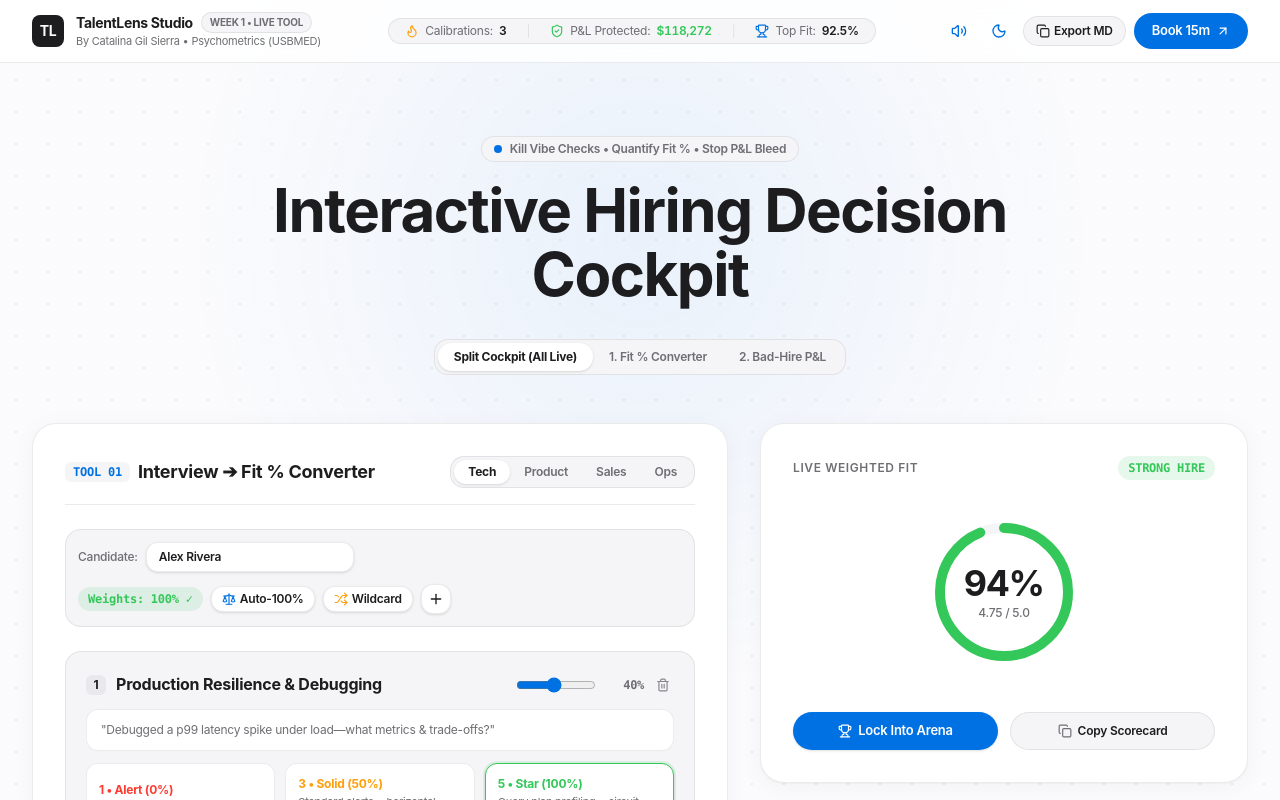
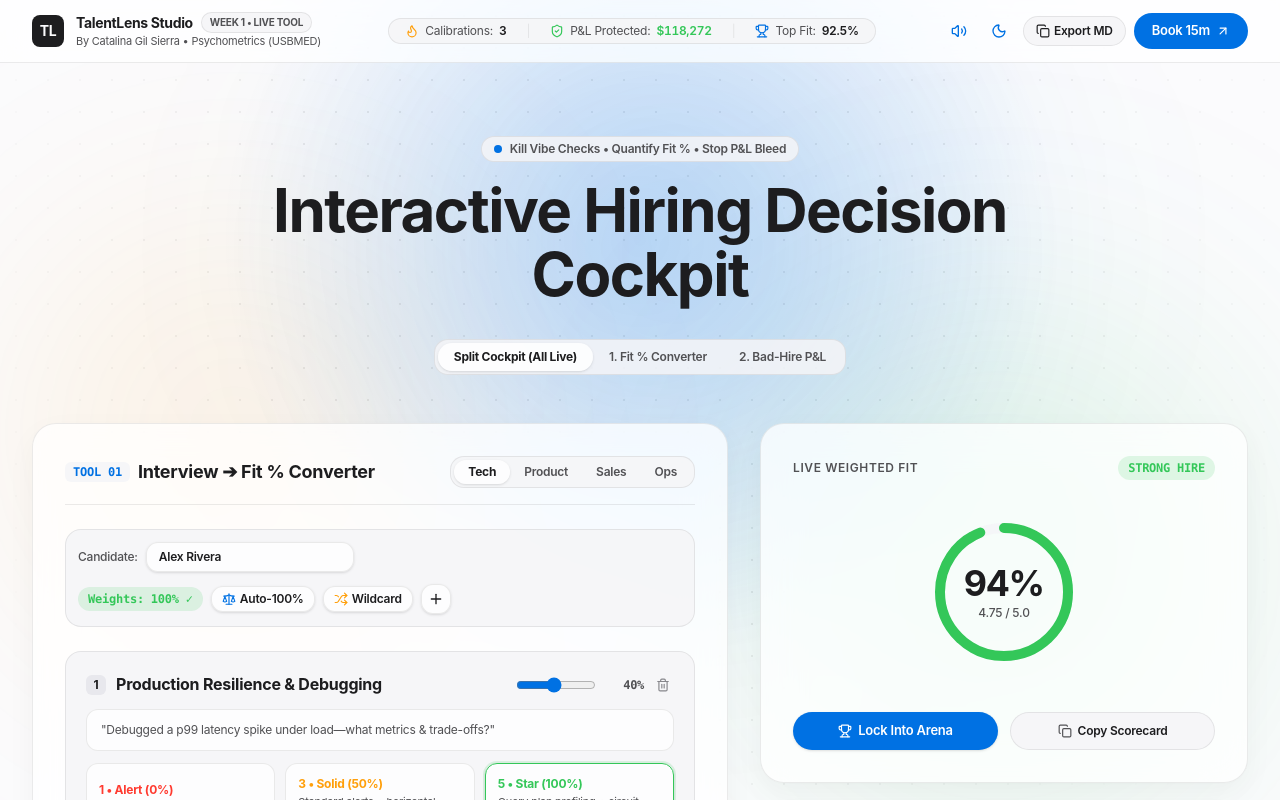
Before and after one commit to CatagRecruiter/human_factor_landing, a React (Vite) app: page / in a window 1280 px wide. Shown: the top 800 px of the page. Built offline with nearby package versions, Linux system fonts and the light colour scheme.

Commit message:
feat: activate always-on living canvas background with Apple fluid mesh orbs

```diff
--- a/src/App.tsx
+++ b/src/App.tsx
@@ -243,9 +243,14 @@ export function App() {
         '--mouse-y': `${mousePos.y}%`
       } as React.CSSProperties}
     >
-      {/* 2026 Interactive Dot-Grid & Spotlight Background */}
-      <div className="ambient-background-layer" />
-      <div className="ambient-spotlight-beam" />
+      {/* ALWAYS-ON LIVING CANVAS BACKGROUND (Apple Intelligence Fluid Mesh & Micro-dot Grid) */}
+      <div className="living-canvas-container">
+        <div className="living-grid-matrix" />
+        <div className="living-orb-1" />
+        <div className="living-orb-2" />
+        <div className="living-orb-3" />
+        <div className="ambient-spotlight-beam" />
+      </div>
 
       {/* Floating Dynamic Island Toast */}
       <AnimatePresence>
--- a/src/index.css
+++ b/src/index.css
@@ -4,12 +4,13 @@
   :root {
     /* Apple / Tesla High-End Design System Tokens (Light Mode Default) */
     --apple-bg: #fbfbfd;
-    --apple-surface: #ffffff;
-    --apple-surface-secondary: #f5f5f7;
+    --apple-surface: rgba(255, 255, 255, 0.78);
+    --apple-surface-solid: #ffffff;
+    --apple-surface-secondary: rgba(245, 245, 247, 0.85);
     --apple-surface-tertiary: #e8e8ed;
 
     --apple-text-primary: #1d1d1f;
-    --apple-text-secondary: #6e6e73;
+    --apple-text-secondary: #515154;
     --apple-text-tertiary: #86868b;
 
     --apple-border: rgba(0, 0, 0, 0.08);
@@ -19,29 +20,35 @@
     --apple-blue: #0071e3;
     --apple-blue-hover: #0077ed;
     --apple-green: #34c759;
-    --apple-green-bg: rgba(52, 199, 89, 0.12);
+    --apple-green-bg: rgba(52, 199, 89, 0.14);
     --apple-amber: #ff9f0a;
-    --apple-amber-bg: rgba(255, 159, 10, 0.12);
+    --apple-amber-bg: rgba(255, 159, 10, 0.14);
     --apple-red: #ff3b30;
-    --apple-red-bg: rgba(255, 59, 48, 0.12);
+    --apple-red-bg: rgba(255, 59, 48, 0.14);
 
-    --apple-nav-bg: rgba(255, 255, 255, 0.82);
-    --apple-card-shadow: 0 4px 24px rgba(0, 0, 0, 0.04), 0 1px 2px rgba(0, 0, 0, 0.04);
-    --apple-card-shadow-hover: 0 12px 32px rgba(0, 0, 0, 0.08);
+    --apple-nav-bg: rgba(255, 255, 255, 0.75);
+    --apple-card-shadow: 0 10px 30px rgba(0, 0, 0, 0.04), 0 1px 3px rgba(0, 0, 0, 0.02);
+    --apple-card-shadow-hover: 0 16px 40px rgba(0, 0, 0, 0.08);
 
-    --spotlight-glow: rgba(0, 113, 227, 0.07);
-    --grid-dot-color: rgba(0, 0, 0, 0.06);
+    --spotlight-glow: rgba(0, 113, 227, 0.14);
+    --grid-dot-color: rgba(0, 0, 0, 0.07);
+
+    /* Living Animated Background Blobs */
+    --living-blob-1: rgba(0, 113, 227, 0.22);
+    --living-blob-2: rgba(52, 199, 89, 0.20);
+    --living-blob-3: rgba(255, 159, 10, 0.16);
   }
 
   [data-theme="dark"] {
     /* Apple / Tesla Dark Precision (Dark Mode) */
     --apple-bg: #000000;
-    --apple-surface: #161617;
-    --apple-surface-secondary: #1d1d1f;
+    --apple-surface: rgba(22, 22, 23, 0.75);
+    --apple-surface-solid: #161617;
+    --apple-surface-secondary: rgba(29, 29, 31, 0.85);
     --apple-surface-tertiary: #2d2d2f;
 
     --apple-text-primary: #f5f5f7;
-    --apple-text-secondary: #86868b;
+    --apple-text-secondary: #a1a1a6;
     --apple-text-tertiary: #6e6e73;
 
     --apple-border: rgba(255, 255, 255, 0.12);
@@ -50,18 +57,23 @@
     --apple-blue: #2997ff;
     --apple-blue-hover: #0077ed;
     --apple-green: #30d158;
-    --apple-green-bg: rgba(48, 209, 88, 0.16);
+    --apple-green-bg: rgba(48, 209, 88, 0.18);
     --apple-amber: #ff9f0a;
-    --apple-amber-bg: rgba(255, 159, 10, 0.16);
+    --apple-amber-bg: rgba(255, 159, 10, 0.18);
     --apple-red: #ff453a;
-    --apple-red-bg: rgba(255, 69, 58, 0.16);
+    --apple-red-bg: rgba(255, 69, 58, 0.18);
 
-    --apple-nav-bg: rgba(22, 22, 23, 0.82);
-    --apple-card-shadow: 0 8px 32px rgba(0, 0, 0, 0.45);
-    --apple-card-shadow-hover: 0 16px 40px rgba(0, 0, 0, 0.65);
+    --apple-nav-bg: rgba(22, 22, 23, 0.75);
+    --apple-card-shadow: 0 12px 36px rgba(0, 0, 0, 0.55);
+    --apple-card-shadow-hover: 0 20px 48px rgba(0, 0, 0, 0.75);
 
-    --spotlight-glow: rgba(41, 151, 255, 0.12);
-    --grid-dot-color: rgba(255, 255, 255, 0.08);
+    --spotlight-glow: rgba(41, 151, 255, 0.18);
+    --grid-dot-color: rgba(255, 255, 255, 0.09);
+
+    /* Living Animated Background Blobs */
+    --living-blob-1: rgba(41, 151, 255, 0.25);
+    --living-blob-2: rgba(48, 209, 88, 0.22);
+    --living-blob-3: rgba(168, 85, 247, 0.18);
   }
 
   * {
@@ -80,40 +92,109 @@ body {
   transition: background-color 0.3s cubic-bezier(0.28, 0.11, 0.32, 1), color 0.3s cubic-bezier(0.28, 0.11, 0.32, 1);
 }
 
-/* Interactive Ambient Spotlight & Dot Grid Background */
-.ambient-background-layer {
+/* ========================================================================= */
+/* ALWAYS-ON LIVING CANVAS BACKGROUND (Apple Intelligence & Siri Fluid Mesh) */
+/* ========================================================================= */
+.living-canvas-container {
   position: fixed;
   inset: 0;
   pointer-events: none;
   z-index: 0;
-  background-image: radial-gradient(var(--grid-dot-color) 1px, transparent 1px);
-  background-size: 32px 32px;
+  overflow: hidden;
 }
 
+.living-grid-matrix {
+  position: absolute;
+  inset: 0;
+  background-image: radial-gradient(var(--grid-dot-color) 1.5px, transparent 1.5px);
+  background-size: 32px 32px;
+  mask-image: radial-gradient(circle at 50% 35%, black 40%, transparent 90%);
+  -webkit-mask-image: radial-gradient(circle at 50% 35%, black 40%, transparent 90%);
+}
+
+.living-orb-1 {
+  position: absolute;
+  width: 700px;
+  height: 700px;
+  top: -150px;
+  left: 20%;
+  border-radius: 9999px;
+  background: radial-gradient(circle, var(--living-blob-1) 0%, transparent 70%);
+  filter: blur(100px);
+  will-change: transform;
+  animation: floatOrb1 16s infinite alternate ease-in-out;
+}
+
+.living-orb-2 {
+  position: absolute;
+  width: 650px;
+  height: 650px;
+  top: 35%;
+  right: -100px;
+  border-radius: 9999px;
+  background: radial-gradient(circle, var(--living-blob-2) 0%, transparent 70%);
+  filter: blur(110px);
+  will-change: transform;
+  animation: floatOrb2 20s infinite alternate ease-in-out;
+}
+
+.living-orb-3 {
+  position: absolute;
+  width: 600px;
+  height: 600px;
+  bottom: 5%;
+  left: -100px;
+  border-radius: 9999px;
+  background: radial-gradient(circle, var(--living-blob-3) 0%, transparent 70%);
+  filter: blur(120px);
+  will-change: transform;
+  animation: floatOrb3 24s infinite alternate ease-in-out;
+}
+
+@keyframes floatOrb1 {
+  0% { transform: translate3d(0, 0, 0) scale(1); }
+  50% { transform: translate3d(80px, 60px, 0) scale(1.15); }
+  100% { transform: translate3d(-60px, 100px, 0) scale(0.92); }
+}
+
+@keyframes floatOrb2 {
+  0% { transform: translate3d(0, 0, 0) scale(1); }
+  50% { transform: translate3d(-90px, -70px, 0) scale(1.12); }
+  100% { transform: translate3d(50px, 80px, 0) scale(0.88); }
+}
+
+@keyframes floatOrb3 {
+  0% { transform: translate3d(0, 0, 0) scale(1); }
+  50% { transform: translate3d(70px, -60px, 0) scale(1.1); }
+  100% { transform: translate3d(-50px, -80px, 0) scale(0.95); }
+}
+
+/* Interactive Cursor Spotlight overlay */
 .ambient-spotlight-beam {
-  position: fixed;
+  position: absolute;
   inset: 0;
-  pointer-events: none;
-  z-index: 1;
   background: radial-gradient(
-    650px circle at var(--mouse-x, 50%) var(--mouse-y, 30%),
+    600px circle at var(--mouse-x, 50%) var(--mouse-y, 30%),
     var(--spotlight-glow),
     transparent 70%
   );
-  transition: opacity 0.4s ease;
+  pointer-events: none;
 }
 
-/* Apple Frosted Glass */
+/* ========================================================================= */
+/* TRANSLUCENT APPLE CARD & UI ARCHITECTURE                                  */
+/* ========================================================================= */
 .apple-glass {
   background-color: var(--apple-nav-bg);
-  backdrop-filter: saturate(180%) blur(20px);
-  -webkit-backdrop-filter: saturate(180%) blur(20px);
+  backdrop-filter: saturate(180%) blur(24px);
+  -webkit-backdrop-filter: saturate(180%) blur(24px);
   border-bottom: 1px solid var(--apple-border);
 }
 
-/* Apple Card Architecture */
 .apple-card {
   background-color: var(--apple-surface);
+  backdrop-filter: saturate(160%) blur(20px);
+  -webkit-backdrop-filter: saturate(160%) blur(20px);
   border: 1px solid var(--apple-border);
   box-shadow: var(--apple-card-shadow);
   border-radius: 24px;
```
